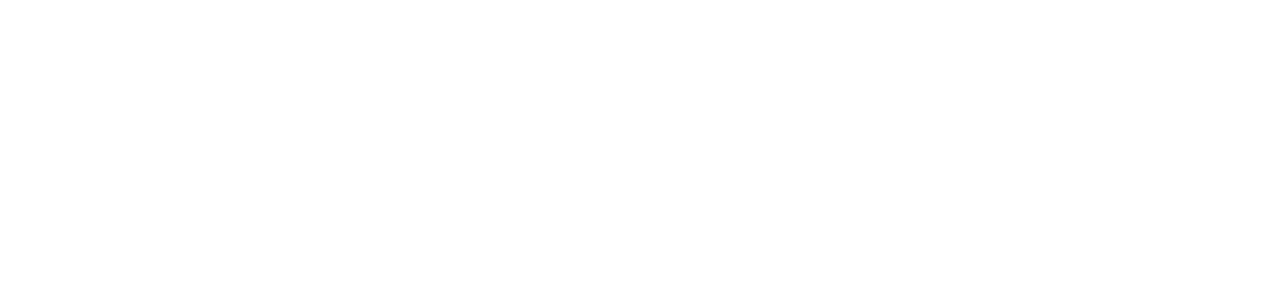
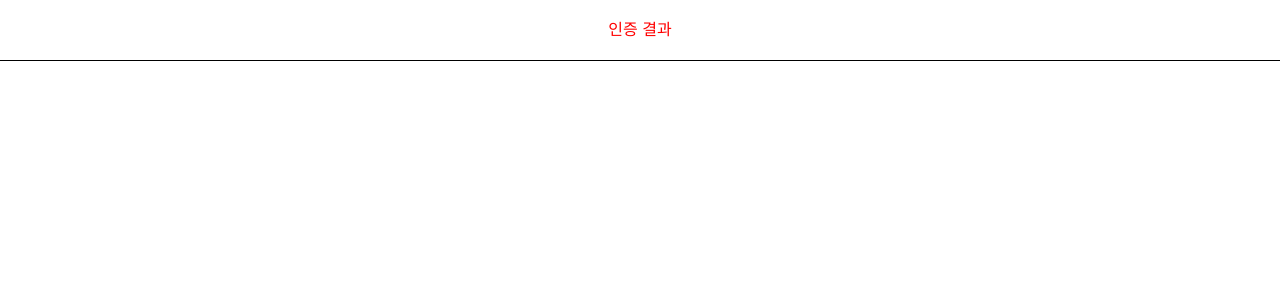
Before and after one commit to skymill2000/fintech210823, a React (Create React App) app in the folder fintech/: page /authResult in a window 1280 px wide. Shown: the top 300 px of the page. Built offline with nearby package versions, Linux system fonts and the light colour scheme.

Commit message:
인증결과를 처리할 수 있는 /authResult 라우터 추가 페이지 추가

```diff
--- a/fintech/src/App.js
+++ b/fintech/src/App.js
@@ -1,5 +1,6 @@
 import { BrowserRouter as Router, Switch, Route } from "react-router-dom";
 import AddUser from "./pages/AddUser";
+import AuthResult from "./pages/AuthResult";
 import AxiosTest from "./pages/AxiosTest";
 import NewsSearch from "./pages/NewsSearch";
 
@@ -16,6 +17,9 @@
         <Route path="/adduser" exact>
           <AddUser></AddUser>
         </Route>
+        <Route path="/authResult" exact>
+          <AuthResult></AuthResult>
+        </Route>
       </Switch>
     </Router>
   );
--- /dev/null
+++ b/fintech/src/pages/AuthResult.js
@@ -0,0 +1,12 @@
+import React from "react";
+import Header from "../component/Header";
+
+const AuthResult = () => {
+  return (
+    <div>
+      <Header title="인증 결과"></Header>
+    </div>
+  );
+};
+
+export default AuthResult;
```
